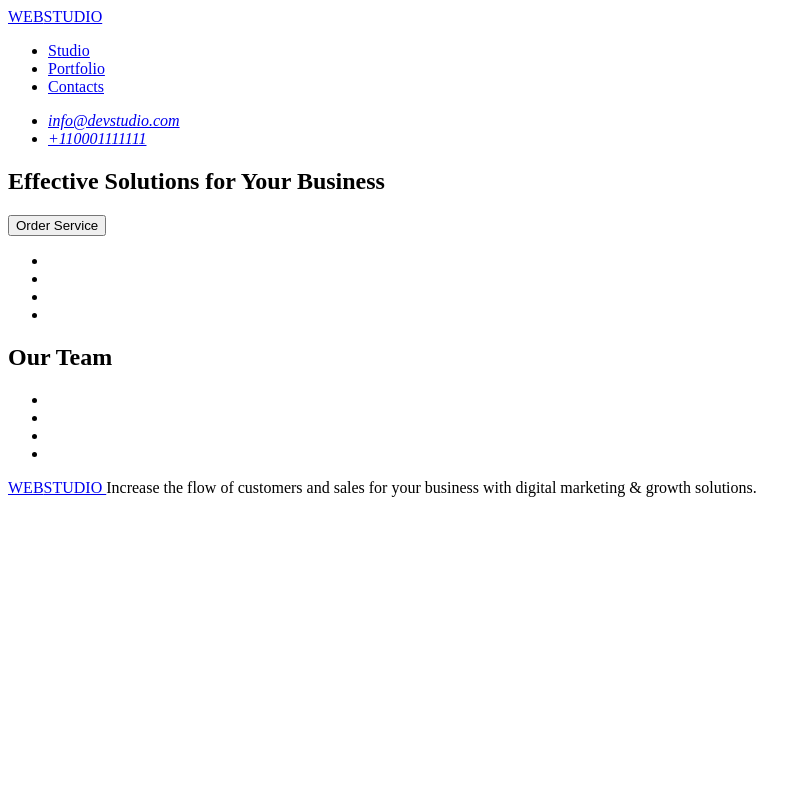
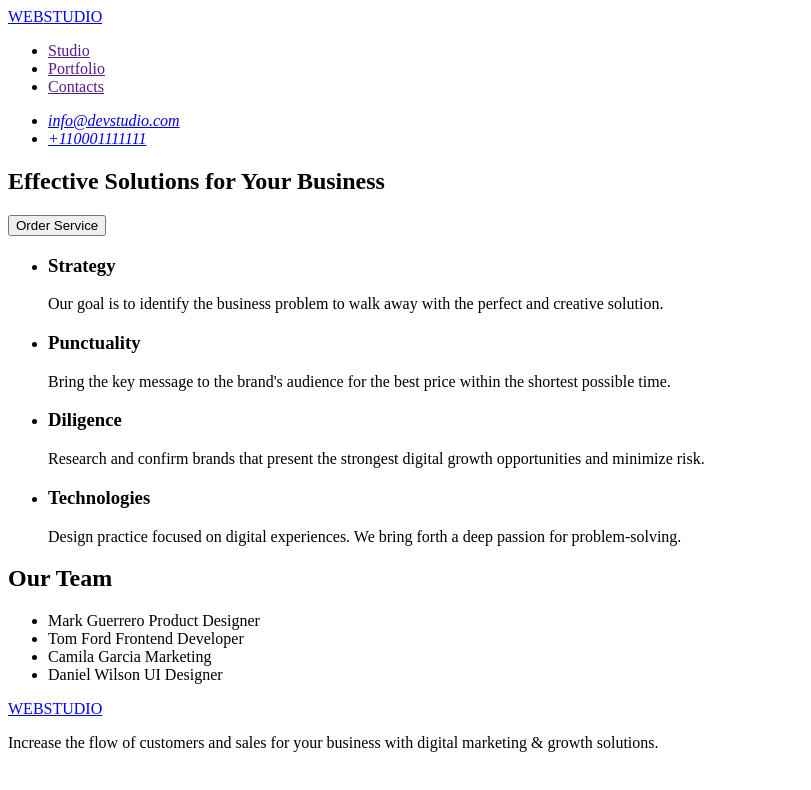
Before and after one commit to Eugene1380/goit-markup-hw-01, a plain HTML site: page index.html in a window 1280 px wide. Shown: the whole page, without its empty margins (0-811 px from the left). Drawn offline with Linux system fonts and the light colour scheme.

Commit message:
Update index.html

```diff
--- a/index.html
+++ b/index.html
@@ -15,13 +15,13 @@
             </a>
             <ul>
                 <li>
-                  <a href="#studio">Studio</a>
+                  <a href="">Studio</a>
                 </li>
                 <li>
-                  <a href="#portfolio">Portfolio</a>
+                  <a href="">Portfolio</a>
                 </li>
                 <li>
-                 <a href="#contacts">Contacts</a>
+                 <a href="">Contacts</a>
                 </li>
             </ul>
         </nav>
@@ -36,25 +36,47 @@
         <section>
             <h1>Effective Solutions
             for Your Business</h1>
-            <button>
-                Order Service
-            </button>
+            <button type="button">Order Service</button>
         <!-- Section 1. Features -->
         </section>
           <ul>
-            <li></li>
-            <li></li>
-            <li></li>
-            <li></li>
+            <li>
+                <h3>Strategy</h3>
+                <p>Our goal is to identify the business
+                problem to walk away with the perfect and creative solution.</p>
+            </li>
+            <li>
+                <h3>Punctuality</h3>
+                <p>Bring the key message to the brand's audience for
+                the best price within the shortest possible time.</p>
+            </li>
+            <li>
+                <h3>Diligence</h3>
+                <p>Research and confirm brands that present the strongest
+                digital growth opportunities and minimize risk.</p>
+            </li>
+            <li>
+                <h3>Technologies</h3>
+                <p>Design practice focused on digital experiences.
+                We bring forth a deep passion for problem-solving.</p>
+            </li>
           </ul>
         <!-- Section 2. Team -->
         <section>
             <h2>Our Team</h2>
         <ul>
-            <li></li>
-            <li></li>
-            <li></li>
-            <li></li>
+            <li>Mark Guerrero
+            Product Designer
+            </li>
+            <li>Tom Ford
+            Frontend Developer
+            </li>
+            <li>Camila Garcia
+            Marketing
+            </li>
+            <li>Daniel Wilson
+            UI Designer
+            </li>
         </ul>
         </section>
     </main>
@@ -63,7 +85,7 @@
         <a href="./index.html">
             <span>WEB</span>STUDIO
         </a>
-        Increase the flow of customers and sales for your business with digital marketing & growth solutions.
+        <p>Increase the flow of customers and sales for your business with digital marketing & growth solutions.</p>
     </footer>
 </body>
 </html>
```
